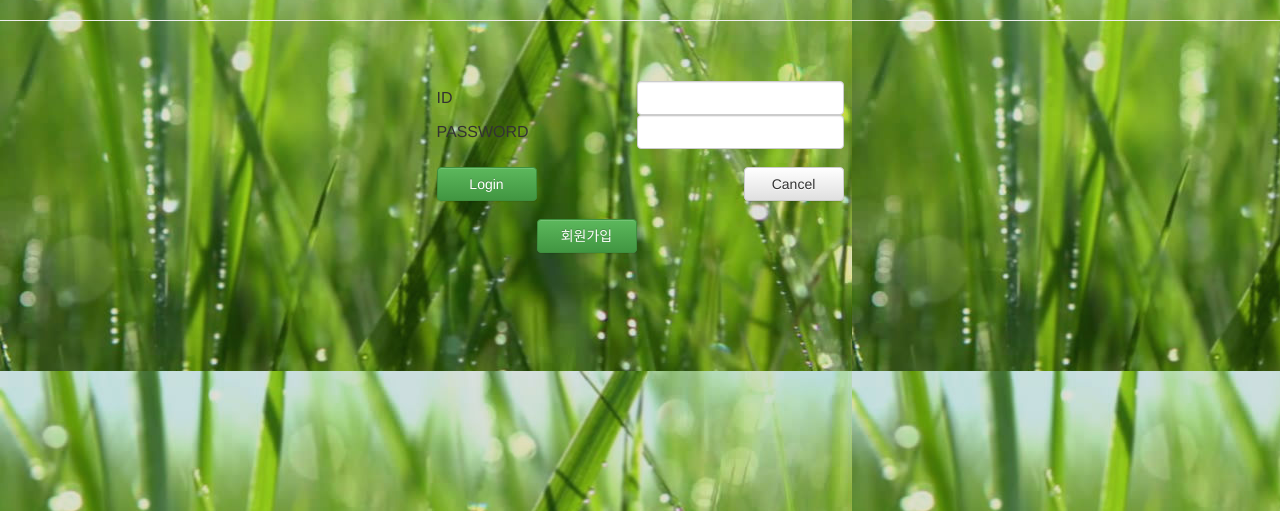
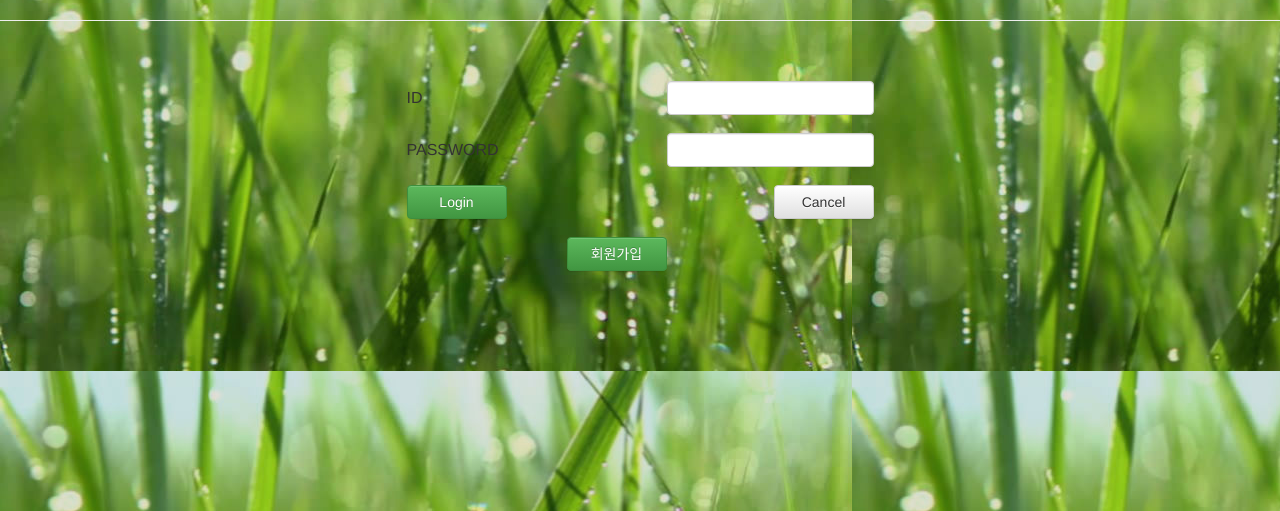
Before and after one commit to Hsue66/WEBfarm, a PHP site: page /web/login.html in a window 1280 px wide. Shown: the part 109-620 px from the top of the page. Run offline with PHP 8.4, Linux system fonts and the light colour scheme; some libraries are stand-ins or nearby versions.

Commit message:
수정사항 간격조절

```diff
--- a/login.html
+++ b/login.html
@@ -69,31 +69,41 @@ a:hover    {color:green;text-decoration:none}
 <table align="center" >
 	<tr>
 		<td class="success">ID</td>
-		<td></td>
+		<td width="30"></td>
+		<td width="30"></td>
+		<td width="30"></td>
 		<td class="success"><input type=text class="form-control" name=id></td>
 	</tr>
+	<tr>
+	<td>&nbsp</td>
+	</tr>
 		<td>PASSWORD</td>
-		<td></td>
+		<td width="30"></td>
+		<td width="30"></td>
+		<td width="30"></td>
 		<td><input type=password class="form-control" name=password></td>
 
 	<tr><td>&nbsp</td></tr>
 	<tr>
 		<td><input type="submit" value="Login" class="btn btn-success" style=" width:100px;">
-		<td></td>
+		<td width="30"></td>
+		<td width="30"></td>
+		<td width="30"></td>
 </form>
 		<td align="right" ><input type="button" class="btn btn-default"  onclick="location.href='./main.html'"; style="width:100px;" value="Cancel"></td>
 	</tr>
 	<tr>
-	<td></td>
-	<td align="center">
+	<td></td><td></td><td></td>
+	<td>
 	</br>
-<input type="button" class="btn btn-success" onclick="location.href='http://localhost//web//registry.html'";	style=" width:100px; " value="회원가입">
+
+<input type="button" class="btn btn-success" onclick="location.href='http://localhost//web//registry.html'";	style="positon:absolute; top:400px; left:600px; width:100px; " value="회원가입">
 
 	</td>
 	</tr>
 </table>
 
-</div>
+
 <script>
 function goBack()
 {
```
Also changed, not shown: mypage.php (+17 -3 lines), registry.html (+8 -4 lines), bootstrap/css/bootstrap.css.
